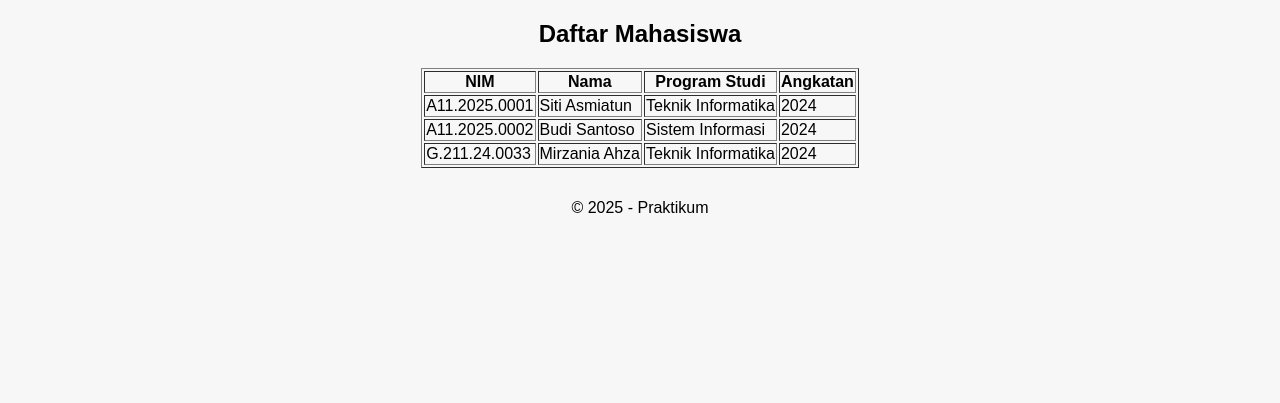
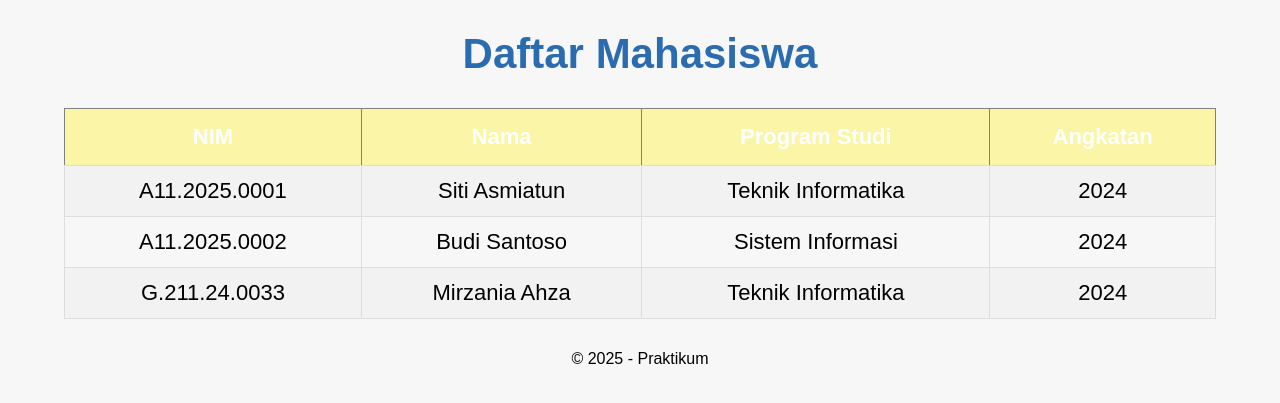
Before and after one commit to Mirzania4/rpl_project, a Django app: page /mahasiswa/daftar/ in a window 1280 px wide. Shown: the part 61-464 px from the top of the page. Run offline with Django 5.2, Linux system fonts and the light colour scheme; a user stored in the database is signed in; data comes from the database, SQL or seed files in the repository.

```diff
--- a/mahasiswa/static/mahasiswa/css/style.css
+++ b/mahasiswa/static/mahasiswa/css/style.css
@@ -36,11 +36,33 @@ header a:hover {
 
 h2 {
     text-align: center;
+    font-size: 42px;      /* judul lebih besar */
+    margin: 30px 0;
+    color: #2b6cb0;
 }
 
 table {
     margin-left: auto;
     margin-right: auto;
+    width: 90%;           /* tabel lebih lebar */
+    border-collapse: collapse;
+    font-size: 22px;      /* tulisan tabel lebih besar */
+}
+
+th {
+    background-color: #FBF5A7; /* warna judul tabel */
+    color: white;
+    padding: 15px;
+}
+
+td {
+    padding: 12px;
+    border: 1px solid #ddd;
+    text-align: center;
+}
+
+tr:nth-child(even) {
+    background-color: #f2f2f2;
 }
 
 .hero {
```
